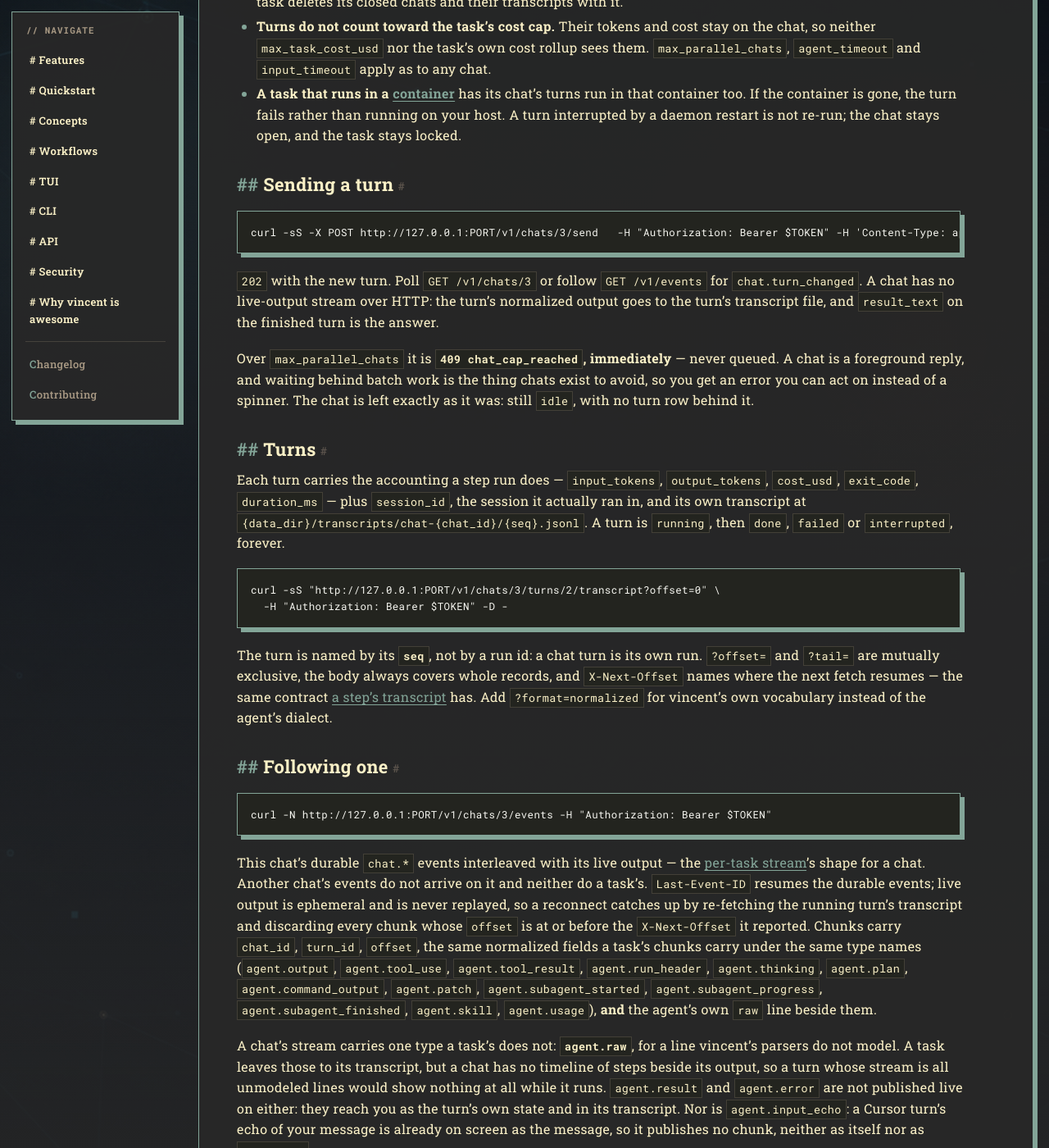
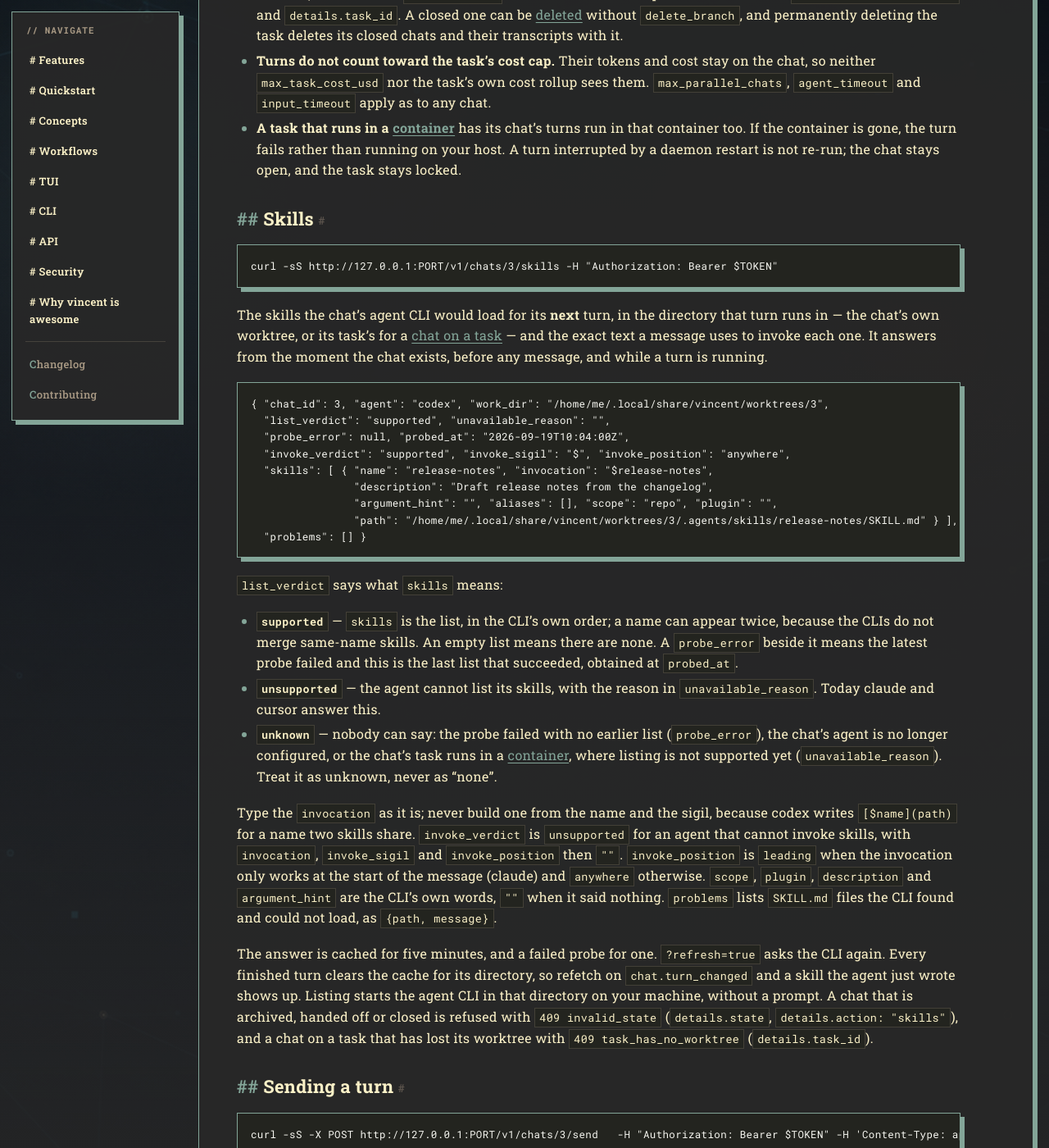
Before and after one commit to lezli01/vincent, a Jekyll site: the page built from docs/reference/api.md, in a window 1280 px wide and 1400 px high, scrolled down 52925 px. Shown: the whole window at 82% size. Built offline with Jekyll 4.4.1, drawn with Linux system fonts in a browser that asks for light colours; our own code applies the rules of GitHub Pages for plain Markdown files; some of the changed text lies outside the part shown.

Commit message:
docs: document the chat skills route (124.9)

````diff
--- a/docs/reference/api.md
+++ b/docs/reference/api.md
@@ -74,7 +74,7 @@ client does something different for each:
 | `chat_cap_reached` | A chat turn was refused because `max_parallel_chats` chats already hold a live process ([Sending a turn](#sending-a-turn)) | `state` |
 | `repo_operation_in_progress` | A chat hand-off was refused because its worktree is partway through a git operation | `operation` |
 | `task_locked_by_chat` | A task action was refused because a [chat linked to the task](#a-chat-on-a-stopped-task) is open. Close that chat, or `cancel` the task | `chat_id` |
-| `task_has_no_worktree` | A chat cannot be opened on this task: it never got a worktree, and vincent does not create one for a chat | `state`, `action` |
+| `task_has_no_worktree` | A chat cannot be opened on this task: it never got a worktree, and vincent does not create one for a chat. Also a chat on a task that has lost its worktree, asked for its [skills](#skills) | `state`, `action`; `task_id` from the skills route |
 | `chat_linked_to_task` | Archive, hand-off, or a delete with `delete_branch=true` on a chat linked to a task. The worktree and branch are that task's | `task_id`, `state`, `action` |
 
 ## Request bodies
@@ -2237,10 +2237,11 @@ DELETE /v1/chats/{id}                 permanent delete of an archived or closed
 GET    /v1/chats/{id}/events          SSE: this chat's events plus its live output
 GET    /v1/chats/{id}/turns/{seq}/transcript
                                       one turn's transcript, with ?offset= / ?tail=
+GET    /v1/chats/{id}/skills?refresh= the skills the chat's agent would load — see Skills
 ```
 
 None of these is an [MCP tool](#the-mcp-endpoint) — the whole family is
-excluded, the stream and the transcript included, and so is
+excluded, the stream, the transcript and the skill list included, and so is
 `POST /v1/tasks/{id}/chat`, which lives under `/v1/tasks` but starts a chat.
 `handoff` is on that list for a reason worth stating: it creates a task, and
 `task_create`'s bounds (`mcp.max_depth`, `mcp.max_tasks`) are walked over
@@ -2394,6 +2395,61 @@ Three more things to know:
   chat's turns run in that container too. If the container is gone, the turn
   fails rather than running on your host. A turn interrupted by a daemon restart
   is not re-run; the chat stays open, and the task stays locked.
+
+### Skills
+
+```bash
+curl -sS http://127.0.0.1:PORT/v1/chats/3/skills -H "Authorization: Bearer $TOKEN"
+```
+
+The skills the chat's agent CLI would load for its **next** turn, in the
+directory that turn runs in — the chat's own worktree, or its task's for a
+[chat on a task](#a-chat-on-a-stopped-task) — and the exact text a message uses
+to invoke each one. It answers from the moment the chat exists, before any
+message, and while a turn is running.
+
+```json
+{ "chat_id": 3, "agent": "codex", "work_dir": "/home/me/.local/share/vincent/worktrees/3",
+  "list_verdict": "supported", "unavailable_reason": "",
+  "probe_error": null, "probed_at": "2026-09-19T10:04:00Z",
+  "invoke_verdict": "supported", "invoke_sigil": "$", "invoke_position": "anywhere",
+  "skills": [ { "name": "release-notes", "invocation": "$release-notes",
+                "description": "Draft release notes from the changelog",
+                "argument_hint": "", "aliases": [], "scope": "repo", "plugin": "",
+                "path": "/home/me/.local/share/vincent/worktrees/3/.agents/skills/release-notes/SKILL.md" } ],
+  "problems": [] }
+```
+
+`list_verdict` says what `skills` means:
+
+- **`supported`** — `skills` is the list, in the CLI's own order; a name can
+  appear twice, because the CLIs do not merge same-name skills. An empty list
+  means there are none. A `probe_error` beside it means the latest probe failed
+  and this is the last list that succeeded, obtained at `probed_at`.
+- **`unsupported`** — the agent cannot list its skills, with the reason in
+  `unavailable_reason`. Today claude and cursor answer this.
+- **`unknown`** — nobody can say: the probe failed with no earlier list
+  (`probe_error`), the chat's agent is no longer configured, or the chat's task
+  runs in a [container](configuration.md#container), where listing is not
+  supported yet (`unavailable_reason`). Treat it as unknown, never as "none".
+
+Type the `invocation` as it is; never build one from the name and the sigil,
+because codex writes `[$name](path)` for a name two skills share.
+`invoke_verdict` is `unsupported` for an agent that cannot invoke skills, with
+`invocation`, `invoke_sigil` and `invoke_position` then `""`. `invoke_position`
+is `leading` when the invocation only works at the start of the message
+(claude) and `anywhere` otherwise. `scope`, `plugin`, `description` and
+`argument_hint` are the CLI's own words, `""` when it said nothing. `problems`
+lists `SKILL.md` files the CLI found and could not load, as `{path, message}`.
+
+The answer is cached for five minutes, and a failed probe for one.
+`?refresh=true` asks the CLI again. Every finished turn clears the cache for
+its directory, so refetch on `chat.turn_changed` and a skill the agent just
+wrote shows up. Listing starts the agent CLI in that directory on your
+machine, without a prompt. A chat that is archived, handed off or closed is
+refused with `409 invalid_state` (`details.state`, `details.action:
+"skills"`), and a chat on a task that has lost its worktree with
+`409 task_has_no_worktree` (`details.task_id`).
 
 ### Sending a turn
 
````
Also changed, not shown: docs/guides/agents.md (+6 -3 lines), docs/guides/mcp.md (+4 -3 lines), CHANGELOG.md.
